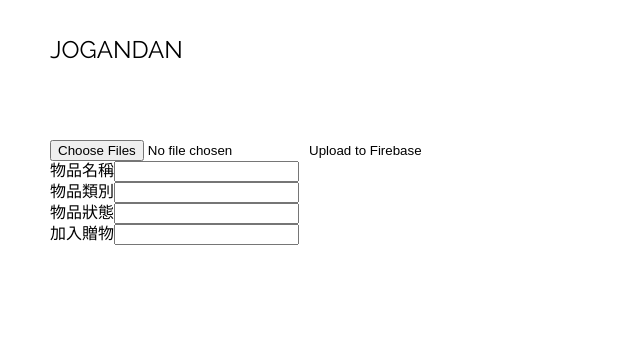
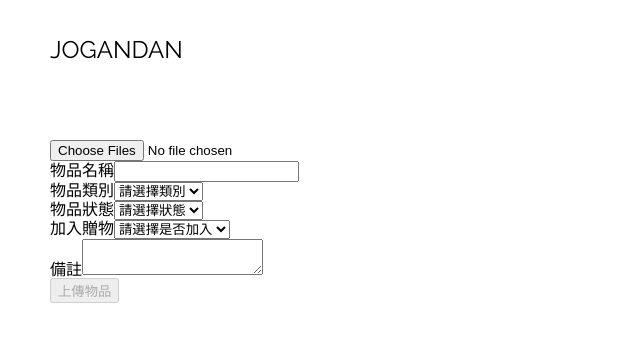
Before and after one commit to yinflora/Jogandan, a React (Create React App) app: page /upload in a window 1280 px wide. Shown: the top 342 px of the page, without its empty margins (0-640 px from the left). Built offline with nearby package versions, Linux system fonts and the light colour scheme.

Commit message:
Add file uploader

```diff
--- a/public/index.html
+++ b/public/index.html
@@ -14,7 +14,7 @@
       href="https://fonts.googleapis.com/css2?family=Noto+Sans+TC:wght@100;300;400;500;700;900&family=Raleway:ital,wght@0,100;0,200;0,300;0,400;0,500;0,600;0,700;0,800;0,900;1,100;1,200;1,300;1,400;1,500;1,600;1,700;1,800;1,900&display=swap"
       rel="stylesheet"
     />
-    <title>React App</title>
+    <title>JOGANDAN</title>
   </head>
   <body>
     <div id="root"></div>
--- a/src/App.tsx
+++ b/src/App.tsx
@@ -21,7 +21,7 @@ const GlobalStyle = createGlobalStyle`
 
   #root {
     min-height: 100vh;
-    padding: 140px 50px 115px;
+    padding: 140px 50px 50px;
     position: relative;
   }
 `;
--- a/src/pages/Upload/Upload.tsx
+++ b/src/pages/Upload/Upload.tsx
@@ -1,7 +1,6 @@
 import { useState } from 'react';
-import { storage } from '../../utils/firebase';
+import { storage, uploadItems } from '../../utils/firebase';
 import { ref, uploadBytesResumable, getDownloadURL } from 'firebase/storage';
-
 // import styled from 'styled-component';
 
 const formInputs = [
@@ -10,6 +9,7 @@ const formInputs = [
     label: '物品類別',
     key: 'category',
     option: [
+      '請選擇類別',
       '居家生活',
       '服飾配件',
       '美妝保養',
@@ -24,8 +24,17 @@ const formInputs = [
       '其他',
     ],
   },
-  { label: '物品狀態', key: 'status', option: ['保留', '處理中', '已處理'] },
-  { label: '加入贈物', key: 'joinGiveaway', option: ['YES', 'NO'] },
+  {
+    label: '物品狀態',
+    key: 'status',
+    option: ['請選擇狀態', '保留', '處理中', '已處理'],
+  },
+  {
+    label: '加入贈物',
+    key: 'joinGiveaway',
+    option: ['請選擇是否加入', 'YES', 'NO'],
+  },
+  { label: '備註', key: 'description' },
 ];
 
 export default function Upload() {
@@ -35,56 +44,90 @@ export default function Upload() {
     status: '',
     joinGiveaway: '',
     // created: '',
-    // description: '',
-    // images: [],
+    description: '',
+    images: [],
     // isGifted: '',
     // processedDate: '',
   });
-  const [file, setFile] = useState('');
-  // const [input, setInput] = useState({});
+  const [urls, setUrls] = useState([]);
+  // const [file, setFile] = useState('');
 
-  function handlefile(e) {
-    setFile(e.target.files[0]);
-  }
+  // // console.log(form);
 
-  function handleUpload() {
-    if (!file) {
-      alert('Please choose a file first!');
-    }
-    const storageRef = ref(storage, `/files/${file.name}`);
-    const uploadTask = uploadBytesResumable(storageRef, file);
+  // function handlefile(e) {
+  //   setFile(e.target.files);
+  // }
+
+  // console.log(file);
+
+  // function handleUpload() {
+  //   // if (!file) {
+  //   //   alert('Please choose a file first!');
+  //   // }
+  //   const storageRef = ref(storage, `/files/${file.name}`);
+  //   const uploadTask = uploadBytesResumable(storageRef, file);
+
+  //   uploadTask.on(
+  //     'state_changed',
+  //     // (snapshot) => {
+  //     //   const percent = Math.round(
+  //     //     (snapshot.bytesTransferred / snapshot.totalBytes) * 100
+  //     //   ); // update progress
+  //     //   setPercent(percent);
+  //     // },
+  //     null,
+  //     (err) => console.log(err),
+  //     () => {
+  //       // download url
+  //       getDownloadURL(uploadTask.snapshot.ref).then((url) => {
+  //         console.log(url);
+  //       });
+  //     }
+  //   );
+  // }
+
+  function handleFileUpload(e) {
+    const files = e.target.files;
+    const storageRef = ref(storage, '/q1khIAOnt2ewvY4SQw1z65roVPD2/images/');
+    const urlList = [];
+
+    for (let i = 0; i < files.length; i++) {
+      const file = files[i];
+      const imageRef = ref(storageRef, `${file.name}`);
+      const uploadTask = uploadBytesResumable(imageRef, file);
 
       uploadTask.on(
         'state_changed',
-      // (snapshot) => {
-      //   const percent = Math.round(
-      //     (snapshot.bytesTransferred / snapshot.totalBytes) * 100
-      //   ); // update progress
-      //   setPercent(percent);
-      // },
         null,
         (err) => console.log(err),
         () => {
-        // download url
           getDownloadURL(uploadTask.snapshot.ref).then((url) => {
-          console.log(url);
+            // setUrls((prevUrls) => [...prevUrls, url]);
+            // setForm({ ...form, images: [...form.images, url] });
+            urlList.push(url);
+            urlList.length === files.length &&
+              setForm({ ...form, images: urlList });
           });
         }
       );
     }
+  }
+  console.log(form);
 
-  console.log(file);
   return (
     <div>
       <input
         type="file"
         accept="image/*"
-        onChange={(e) => handlefile(e)}
+        onChange={(e) => handleFileUpload(e)}
         multiple
       />
-      <button onClick={handleUpload}>Upload to Firebase</button>
+      {/* <button onClick={handleUpload}>Upload to Firebase</button> */}
+      {urls.map((image) => (
+        <img src={image} />
+      ))}
       <form>
-        {formInputs.map((input) => (
+        {/* {formInputs.map((input) => (
           <div>
             <label key={input.key}>{input.label}</label>
             <input
@@ -94,13 +137,54 @@ export default function Upload() {
               }
             />
           </div>
+        ))} */}
+        {formInputs.map((input) => {
+          if (input.option) {
+            return (
+              <div>
+                <label key={input.key}>{input.label}</label>
+                <select
+                  onChange={(e) =>
+                    setForm({ ...form, [input.key]: e.target.value })
+                  }
+                >
+                  {input.option.map((option) => (
+                    <option value={option}>{option}</option>
                   ))}
-        {/* <input
+                </select>
+              </div>
+            );
+          } else if (input.key === 'description') {
+            return (
+              <div>
+                <label key={input.key}>{input.label}</label>
+                <textarea
+                  value={form[input.key]}
+                  onChange={(e) =>
+                    setForm({ ...form, [input.key]: e.target.value })
+                  }
+                />
+              </div>
+            );
+          }
+          return (
+            <div>
+              <label key={input.key}>{input.label}</label>
+              <input
+                value={form[input.key]}
+                onChange={(e) =>
+                  setForm({ ...form, [input.key]: e.target.value })
+                }
+              />
+            </div>
+          );
+        })}
+        <input
           type="button"
-          value="Send Message"
+          value="上傳物品"
           disabled={Object.values(form).includes('')}
-          onClick={handleSendMessage}
-        /> */}
+          onClick={() => uploadItems(null, form)}
+        />
       </form>
     </div>
   );
--- a/src/utils/firebase.js
+++ b/src/utils/firebase.js
@@ -4,11 +4,13 @@ import {
   getFirestore,
   getDoc,
   getDocs,
+  addDoc,
   setDoc,
   collection,
   doc,
   query,
   where,
+  serverTimestamp,
 } from 'firebase/firestore';
 import {
   getAuth,
@@ -93,37 +95,63 @@ async function createUser(userAuth) {
   return userDocRef;
 }
 
-export async function createUserDocumentFromAuth(userAuth) {
-  // 建立一個 document 實例
-  const userDocRef = doc(db, 'users', userAuth.uid);
+// export async function createUserDocumentFromAuth(userAuth) {
+//   // 建立一個 document 實例
+//   const userDocRef = doc(db, 'users', userAuth.uid);
 
-  // 將 document 實例的資料取出來
-  const userSnapshot = await getDoc(userDocRef);
-  console.log(userSnapshot);
-  console.log(userSnapshot.exists());
+//   // 將 document 實例的資料取出來
+//   const userSnapshot = await getDoc(userDocRef);
+//   console.log(userSnapshot);
+//   console.log(userSnapshot.exists());
 
-  // 如果使用者不存在
-  if (!userSnapshot.exists()) {
-    const { displayName, email, photoURL } = userAuth;
-    const createdAt = new Date();
-    // 就把資料寫進 Firestore
-    try {
-      await setDoc(userDocRef, {
-        name: displayName,
-        email,
-        image: photoURL,
-        createdAt,
-        period: { start: null, end: null },
-        processedItems: null,
-      });
-      console.log('建立使用者成功' + displayName);
-    } catch (error) {
-      console.log('建立使用者失敗' + error.message);
-    }
+//   // 如果使用者不存在
+//   if (!userSnapshot.exists()) {
+//     const { displayName, email, photoURL } = userAuth;
+//     const createdAt = new Date();
+//     // 就把資料寫進 Firestore
+//     try {
+//       await setDoc(userDocRef, {
+//         name: displayName,
+//         email,
+//         image: photoURL,
+//         createdAt,
+//         period: { start: null, end: null },
+//         processedItems: null,
+//       });
+//       console.log('建立使用者成功' + displayName);
+//     } catch (error) {
+//       console.log('建立使用者失敗' + error.message);
+//     }
+//   }
+
+//   // 如果使用者存在直接回傳 userDocRef
+//   return userDocRef;
+// }
+
+export async function uploadItems(id, form) {
+  try {
+    const { name, category, status, joinGiveaway, description, images } = form;
+    const itemDocRef = collection(
+      db,
+      'users',
+      'q1khIAOnt2ewvY4SQw1z65roVPD2',
+      'items'
+    );
+    const docRef = await addDoc(itemDocRef, {
+      name,
+      category,
+      status,
+      joinGiveaway,
+      created: serverTimestamp(),
+      description,
+      // images,
+      isGifted: '',
+      processedDate: '',
+    });
+    console.log('Item uploaded with ID: ', docRef.id);
+  } catch (e) {
+    console.error('Error uploading article: ', e);
   }
-
-  // 如果使用者存在直接回傳 userDocRef
-  return userDocRef;
 }
 
 export async function getProcessedItems() {
```
Lines whose indentation alone changed are shown as unchanged.
